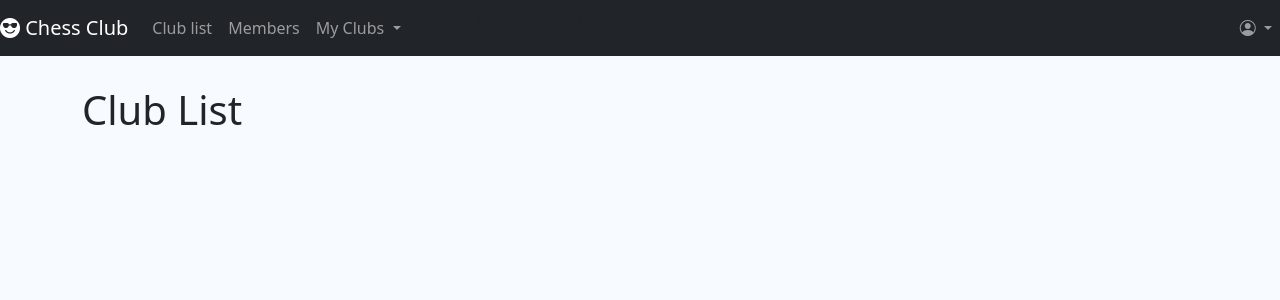
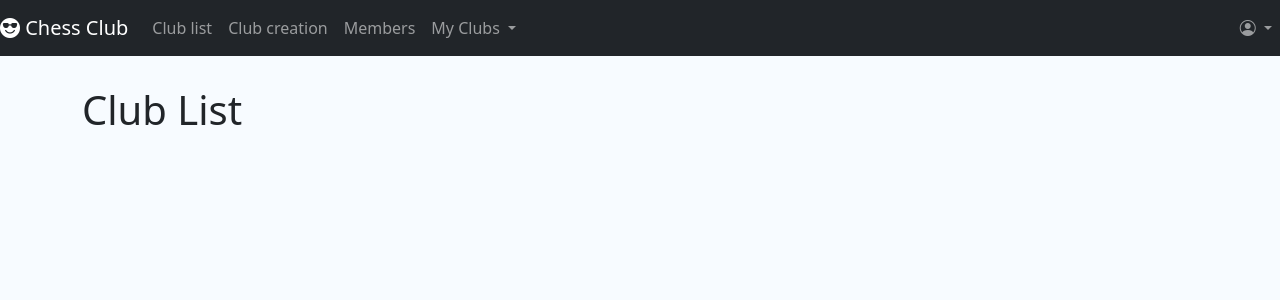
Before and after one commit to Bardia-ro/SEG-Bat-Team, a Django app: page /club_list/ in a window 1280 px wide. Shown: the top 300 px of the page. Run offline with Django 3.2, Linux system fonts and the light colour scheme; the visitor is signed in with stand-in values (Sample User, id 1); data comes from the database, SQL or seed files in the repository; data that the repository does not hold is empty; parts of the project's set-up code (start-up, migrations or seed data) failed here and were passed over; some libraries are stand-ins or nearby versions.

Commit message:
Attempt add club-creator

```diff
--- a/clubs/forms.py
+++ b/clubs/forms.py
@@ -89,18 +89,10 @@ class ChangePasswordForm(forms.ModelForm, Password):
         user = authenticate(email=self.instance.email, password=self.cleaned_data.get('new_password'))
         return user
 
-
-
-    #name = models.CharField(max_length=50, blank=False, unique=True)
-    #location = models.CharField(max_length=100, blank=False, unique=True)
-    #description = models.CharField(max_length=600, blank=False)
-
-    #users = models.ManyToManyField(User, through='Role')
-
 class ClubCreatorForm(forms.ModelForm):
     class Meta:
         model = Club
-        fields = ['name', 'location', 'description']
+        fields = ['name','city','description','location']
 
     def save(self):
         """Create a new club."""
@@ -108,6 +100,7 @@ class ClubCreatorForm(forms.ModelForm):
         club = Club(
             name= self.cleaned_data.get('name'),
             location=self.cleaned_data.get('location'),
+            city=self.cleaned_data.get('city'),
             description=self.cleaned_data.get('description'),
         )
-        return user
+        return club
--- a/clubs/templates/club_creator.html
+++ b/clubs/templates/club_creator.html
@@ -6,8 +6,8 @@
           <div class = "col-12">
             <h1>Club Creation</h1>
         <form action="{% url 'club_creator' %}" method="post">
-          {% csrf_token %}
-           {% include 'partials/bootstrap_form.html' with form=form %}
+            {% csrf_token %}
+            {% include 'partials/bootstrap_form.html' with form=form %}
         <input type= "submit" value="Create Club" class = "btn btn-primary">
         </form>
           </div>
--- a/clubs/templates/partials/navbar.html
+++ b/clubs/templates/partials/navbar.html
@@ -12,33 +12,36 @@
               <a class="nav-link" href="{% url 'club_ist' %}">Club list</a>
             </li>
 
-              <li class="nav-item">
-                <a class="nav-link" href="{% url 'member_list' club_id=club_id %}">Members</a>
-              </li>
+            {% if club_id != None %}
+            <li class="nav-item">
+              <a class="nav-link" href="{% url 'club_creator' %}">Club creation</a>
+            </li>
 
+            <li class="nav-item">
+              <a class="nav-link" href="{% url 'member_list' club_id=club_id %}">Members</a>
+            </li>
+            {% endif %}
+
+            {% if club_list != None %}
             <li class="nav-item dropdown">
               <a class="nav-link dropdown-toggle" href="#" id="user-account-dropdown" role="button" data-bs-toggle="dropdown" aria-haspopup="true" aria-expanded="true">
                 <span>My Clubs</span>
               </a>
               <ul class="dropdown-menu  dropdown-menu-end" aria-labelledby="club-dropdown">
                 {% for item in club_list %}
-                <li><a class="dropdown-item" href={% url "club_page" club_id=item.club.id %}>{{ item.club.name }}</a></li>
+                <li>
+                  <a class="dropdown-item" href="{% url 'club_page' club_id=item.club.id %}">{{ item.club.name }}</a>
+                </li>
                 {% endfor %}
               </ul>
             </li>
+            {% endif %}
 
             {% if user_is_officer %}
             <li class="nav-item">
               <a class="nav-link" href="{% url 'pending_requests' club_id=club_id %}"> Pending Requests</a>
             </li>
-<<<<<<< HEAD
-            <li class="nav-item">
-              <a class="nav-link" href="{% url 'club_creator' club_id=club_id %}">Club creation</a>
-            </li>
-=======
             {% endif %}
-
->>>>>>> c5e3c85c547f070f1afc476a6abcea192e1ff56f
           </ul>
       {% endif %}
 
@@ -49,10 +52,12 @@
             <span class="bi-person-circle"></span>
           </a>
           <ul class="dropdown-menu  dropdown-menu-end" aria-labelledby="user-account-dropdown">
-            <li><a class="dropdown-item" href={% url "profile" club_id=club_id user_id=user.id %}> My profile</a></li>
-            <li><a class="dropdown-item" href={% url "change_password" club_id=club_id user_id=user.id %}>Change password</a></li>
+            {% if club_id != None %}
+            <li><a class="dropdown-item" href="{% url 'profile' club_id=club_id user_id=user.id %}"> My profile</a></li>
+            <li><a class="dropdown-item" href="{% url 'change_password' club_id=club_id user_id=user.id %}">Change password</a></li>
+            {% endif %}
             <li><hr class="dropdown-divider"></li>
-            <li><a class="dropdown-item" href={% url "log_out" %}>Log out</a></li>
+            <li><a class="dropdown-item" href="{% url 'log_out' %}">Log out</a></li>
           </ul>
         </li>
         {% endif %}
--- a/clubs/views.py
+++ b/clubs/views.py
@@ -1,5 +1,5 @@
 from .models import User, Role, Club
-from .forms import SignUpForm, LogInForm, EditProfileForm, ChangePasswordForm
+from .forms import SignUpForm, LogInForm, EditProfileForm, ChangePasswordForm, ClubCreatorForm
 from django.http import HttpResponseForbidden
 from django.shortcuts import redirect, render, get_object_or_404
 from django.contrib.auth.decorators import login_required
@@ -69,16 +69,19 @@ def sign_up(request):
 
 def club_creator(request):
     if (request.user.is_authenticated != True):
-        return redirect('home', user_id=request.user.id)
+        club_id = request.user.get_first_club_id_user_is_associated_with()
+        return redirect('profile', club_id=club_id, user_id=request.user.id)
 
     if request.method == 'POST':
         form = ClubCreatorForm(request.POST)
         if form.is_valid():
             club = form.save()
-            return redirect('home', user_id=request.user.id)
+            club_id = request.user.get_first_club_id_user_is_associated_with()
+            return redirect('profile', club_id=club_id, user_id=request.user.id)
     else:
         form = ClubCreatorForm()
-    return render(request, 'club_creator', {'form': form})
+
+    return render(request, 'club_creator.html', {'form': form})
 
 @login_required
 @only_current_user
@@ -119,7 +122,6 @@ def profile(request, club_id, user_id):
             if club_id == 0:
                 return render(request, 'profile.html', {'user': request.user, 'club_id': 0, 'user_is_member': False, 'is_current_user': True})
         return redirect('profile', club_id=club_id, user_id=request.user.id)
-
 
     if not request.user.get_is_user_associated_with_club(club_id):
         club_id = request.user.get_first_club_id_user_is_associated_with()
--- a/system/urls.py
+++ b/system/urls.py
@@ -34,4 +34,5 @@ urlpatterns = [
     path('club_list/', views.club_list, name ='club_ist'),
     path('request_toggle/<int:user_id>/<int:club_id>', views.request_toggle, name = 'request_toggle'),
     path('pending_requests/<int:club_id>', views.pending_requests, name = 'pending_requests'),
+    path('club_creator/', views.club_creator, name = 'club_creator')
     ]
```
Also changed, not shown: clubs/migrations/0001_initial.py, clubs/migrations/0002_auto_20211129_1339.py (deleted), clubs/migrations/0003_auto_20211130_0128.py (deleted), clubs/migrations/0004_auto_20211203_1256.py (deleted), clubs/migrations/0005_alter_club_city.py (deleted).
